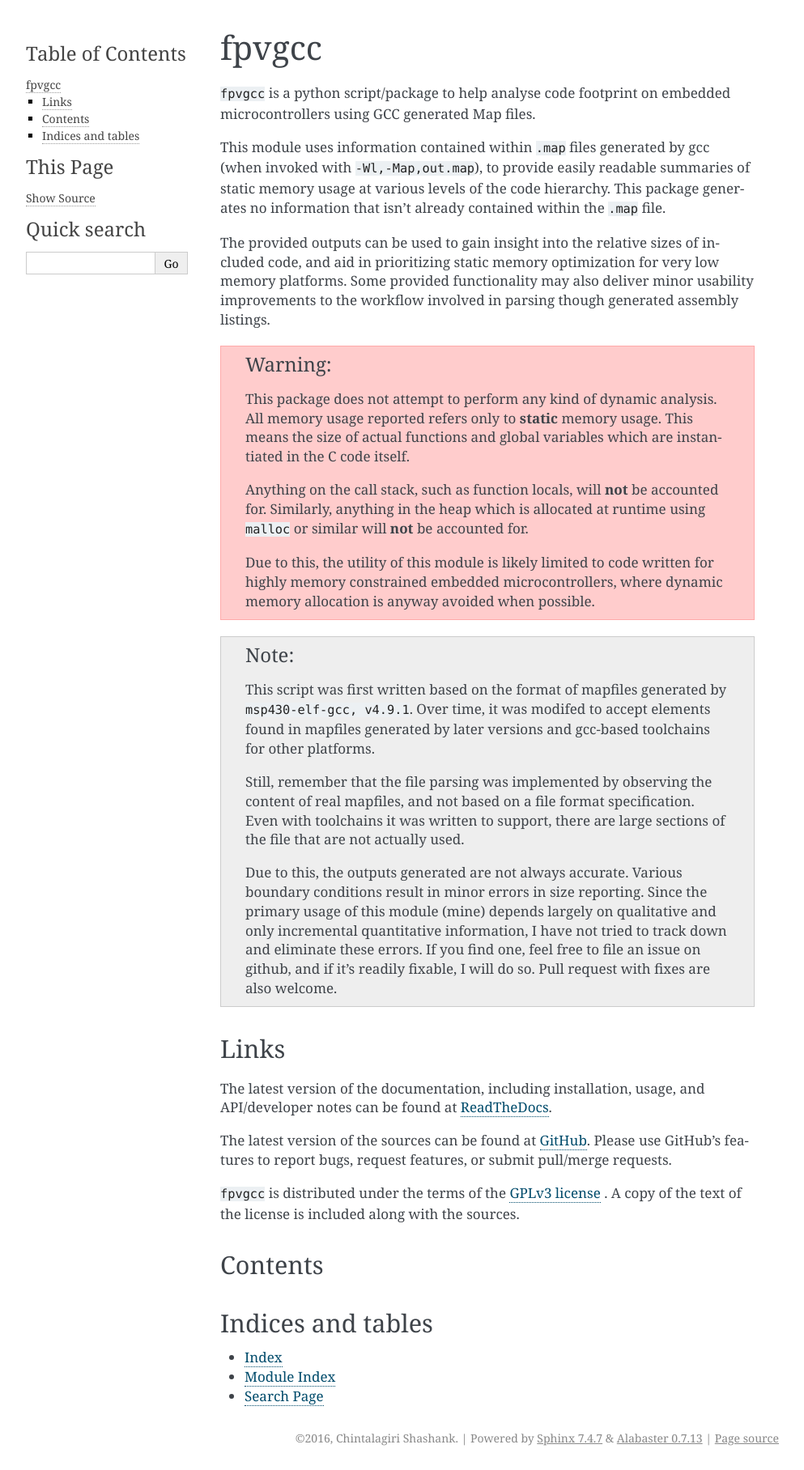
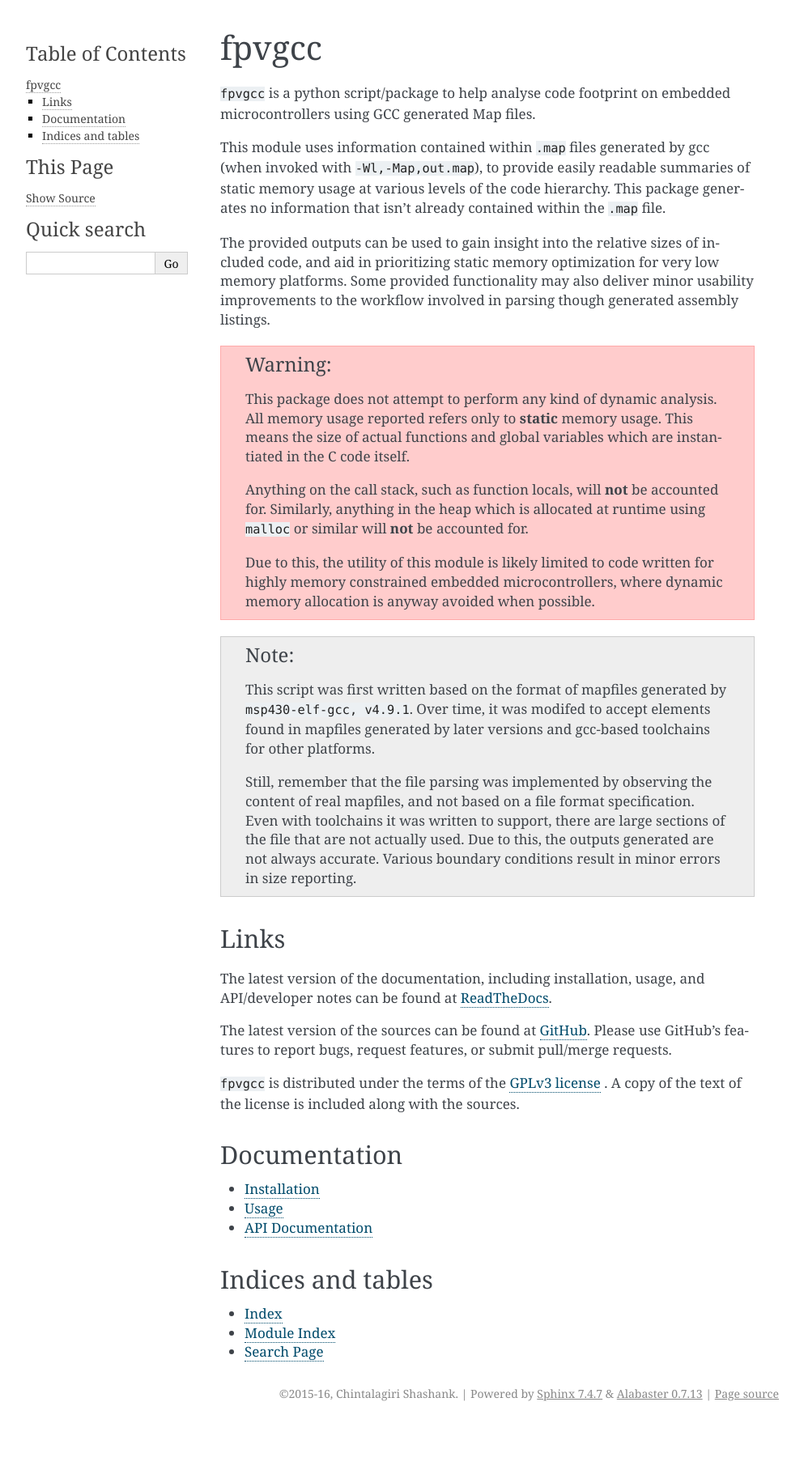
Before and after one commit to ebs-universe/fpv-gcc, a Sphinx documentation site: the page built from docs/index.rst, in a window 1280 px wide. Shown: the whole page at 81% size, without its empty margins (148-1141 px from the left). Built offline with Sphinx 7.4.7, drawn with Linux system fonts in a browser that asks for light colours; after the commit the page ends 1761 px from its top, so only the background shows below that.

```diff
--- a/README.rst
+++ b/README.rst
@@ -41,15 +41,9 @@ assembly listings.
     Still, remember that the file parsing was implemented by observing the
     content of real mapfiles, and not based on a file format specification.
     Even with toolchains it was written to support, there are large sections
-    of the file that are not actually used.
-
-    Due to this, the outputs generated are not always accurate. Various boundary
-    conditions result in minor errors in size reporting. Since the primary usage
-    of this module (mine) depends largely on qualitative and only incremental
-    quantitative information, I have not tried to track down and eliminate
-    these errors. If you find one, feel free to file an issue on github, and if
-    it's readily fixable, I will do so. Pull request with fixes are also
-    welcome.
+    of the file that are not actually used. Due to this, the outputs generated
+    are not always accurate. Various boundary conditions result in minor errors
+    in size reporting.
 
 
 Links
--- a/docs/conf.py
+++ b/docs/conf.py
@@ -40,6 +40,7 @@ extensions = [
     'sphinx.ext.intersphinx',
     'sphinx.ext.todo',
     'sphinx.ext.viewcode',
+    'sphinxarg.ext',
 ]
 
 # Add any paths that contain templates here, relative to this directory.
@@ -58,7 +59,7 @@ master_doc = 'index'
 
 # General information about the project.
 project = u'fpvgcc'
-copyright = u'2016, Chintalagiri Shashank'
+copyright = u'2015-16, Chintalagiri Shashank'
 author = u'Chintalagiri Shashank'
 
 # The version info for the project you're documenting, acts as replacement for
--- a/docs/index.rst
+++ b/docs/index.rst
@@ -6,11 +6,11 @@
 
 .. include:: ../README.rst
 
-Contents
---------
+Documentation
+-------------
 
 .. toctree::
-   :maxdepth: 2
+   :maxdepth: 3
 
    installation
    usage
--- a/docs/installation.rst
+++ b/docs/installation.rst
@@ -0,0 +1,3 @@
+
+Installation
+============
--- a/setup.py
+++ b/setup.py
@@ -14,7 +14,7 @@ def read(fname):
 
 setup(
     name="fpv-gcc",
-    version="0.5",
+    version="0.6",
     author="Chintalagiri Shashank",
     author_email="shashank@chintal.in",
     description="Analysing code footprint on embedded microcontrollers "
@@ -37,6 +37,10 @@ setup(
         'six',
         'prettytable'
     ],
+    doc_requires=[
+        'sphinx',
+        'sphinx-argparse',
+    ],
     platforms='any',
     entry_points={
         'console_scripts': ['fpvgcc=fpvgcc.fpv:main'],
```
Also changed, not shown: docs/api.rst (+23 -0 lines), docs/usage.rst (+10 -0 lines), 2 other files.
